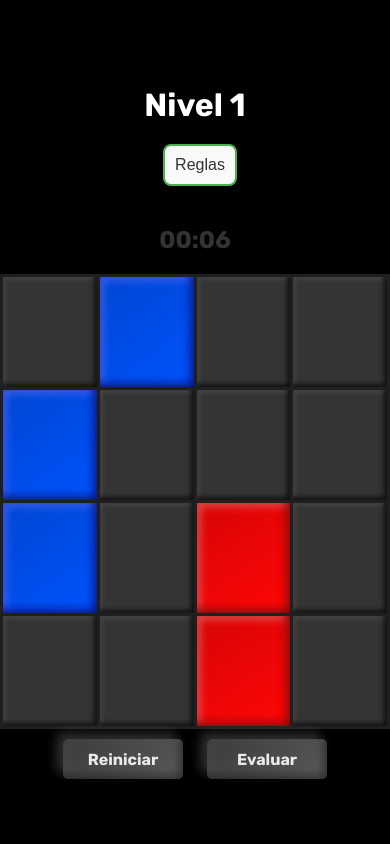
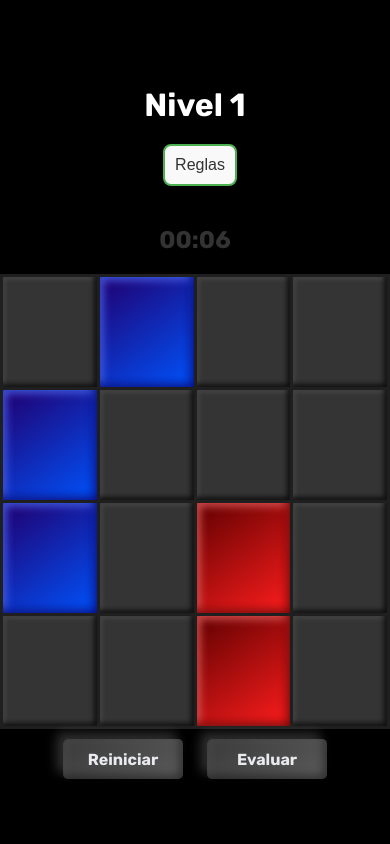
Before and after one commit to Nickdiaz14/Binary-Puzzle, a Flask app: page /display_level?level=1&n=4 in a window 390 px wide. Run offline with Flask 3, Linux system fonts and the light colour scheme.

Commit message:
Upload styles

```diff
--- a/static/css/styles.css
+++ b/static/css/styles.css
@@ -10,6 +10,8 @@ body {
   background-color: #000000; /* Fondo negro */
   box-sizing: border-box;
   font-family: "Rubik", sans-serif;
+  touch-action: manipulation; /* Limita gestos de zoom */
+  user-select: none;
 }
 
 table {
@@ -137,13 +139,13 @@ label.resolver {
 
 .red {
   color: #ffffff;
-  background: linear-gradient(145deg, #d70505, #ff0606);
+  background: linear-gradient(145deg, #620101, #fd1d1d);
   box-shadow: inset -3px -3px 10px rgb(117, 2, 2), inset 2px 2px 10px rgba(248, 112, 112, 0.993);
 }
 
 .blue {
   color: #ffffff;
-  background: linear-gradient(145deg, #0046d4, #0053fb);
+  background: linear-gradient(145deg, #200070, #0053fb);
   box-shadow: inset -3px -3px 10px rgb(1, 14, 128), inset 2px 2px 10px rgba(90, 120, 255, 0.993);
 }
 
@@ -162,12 +164,12 @@ label.resolver {
 
 .blue.blocked {
   color: #ffffff;
-  background: linear-gradient(145deg, #0046d4, #0053fb);
+  background: linear-gradient(145deg, #200070, #0053fb);
   box-shadow: inset -3px -3px 10px rgb(1, 14, 128), inset 2px 2px 10px rgba(90, 120, 255, 0.993);
 }
 .red.blocked {
   color: #ffffff;
-  background: linear-gradient(145deg, #d70505, #ff0606);
+  background: linear-gradient(145deg, #620101, #fd1d1d);
   box-shadow: inset -3px -3px 10px rgb(117, 2, 2), inset 2px 2px 10px rgba(248, 112, 112, 0.993);
 }
 .red.blocked::before, .blue.blocked::before {
@@ -299,13 +301,13 @@ right: 10px; /* Ajusta la posición horizontal */
 
   .red {
     color: #ffffff;
-    background: linear-gradient(145deg, #d70505, #ff0606);
+    background: linear-gradient(145deg, #620101, #fd1d1d);
     box-shadow: inset -3px -3px 10px rgb(117, 2, 2), inset 2px 2px 10px rgba(248, 112, 112, 0.993);
   }
 
   .blue {
     color: #ffffff;
-    background: linear-gradient(145deg, #0046d4, #0053fb);
+    background: linear-gradient(145deg, #200070, #0053fb);
     box-shadow: inset -3px -3px 10px rgb(1, 14, 128), inset 2px 2px 10px rgba(90, 120, 255, 0.993);
   }
 
```
